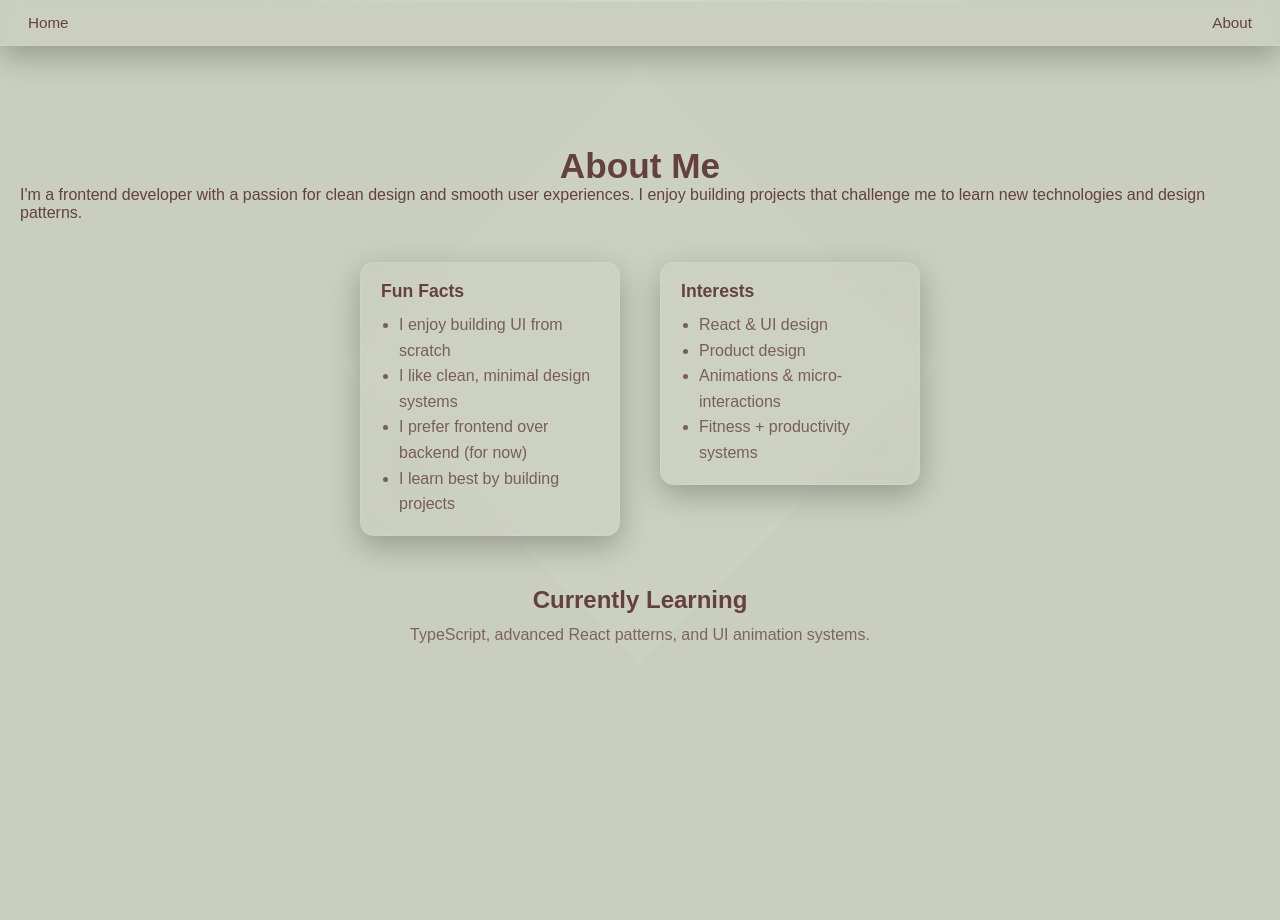
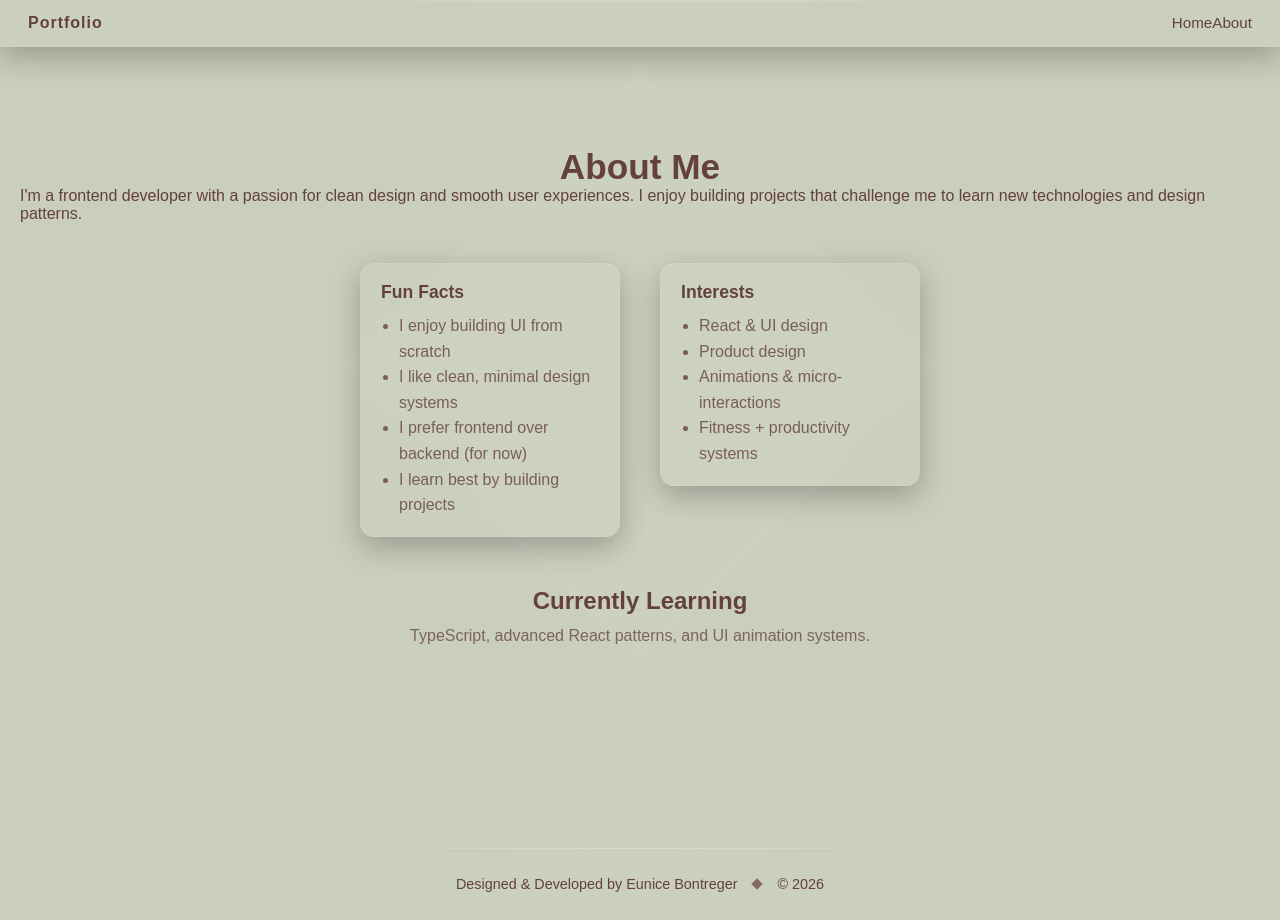
Before and after one commit to Euni-B/pivot-code, a React (Vite) app in the folder my-profile/: page /about in a window 1280 px wide. Before the commit the page ends 846 px from the top, so only its background shows below. Built offline with nearby package versions, Linux system fonts and the light colour scheme.

Commit message:
06-02.classwork

```diff
--- a/my-profile/src/App.tsx
+++ b/my-profile/src/App.tsx
@@ -3,6 +3,7 @@ import { BrowserRouter as Router, Routes, Route } from "react-router-dom";
 import NavBar from "./components/NavBar";
 import Home from "./screens/Home";
 import About from "./screens/About";
+import Footer from "./components/Footer";
 
 function App() {
   return (
@@ -14,6 +15,8 @@ function App() {
         <Route path="/about" element={<About />} />
       </Routes>
 
+       <Footer />
+
     </Router>
   );
 }
--- /dev/null
+++ b/my-profile/src/components/Footer.tsx
@@ -0,0 +1,30 @@
+import "../styles/Footer.css";
+
+function Footer() {
+    const currentYear = new Date().getFullYear();
+
+    return (
+        <footer className="footer">
+
+            <div className="footer-line"></div>
+
+            <div className="footer-content">
+
+                <p>
+
+                  Designed & Developed by Eunice Bontreger
+                </p>
+
+                <div className="footer-diamond"></div>
+
+                <p>
+                    © {currentYear}
+                </p>
+
+            </div>
+
+        </footer>
+    );
+}
+
+export default Footer;
--- a/my-profile/src/components/NavBar.tsx
+++ b/my-profile/src/components/NavBar.tsx
@@ -7,16 +7,23 @@ function NavBar() {
     return (
         <header className="navbar">
 
+            <div className="nav-left">
+                <div className="logo">Portfolio</div>
+            </div>
 
 
-            <nav className="nav-center">
+
+
+            <nav className="nav-right">
                 <Link
                     to="/"
                     className={location.pathname === "/" ? "active" : ""}
                 >
                     Home
                 </Link>
-                </nav>
+
+                {/* <div className="footer-diamond"></div> */}
+
 
                 {/* <Link
                     to="/projects"
@@ -25,7 +32,7 @@ function NavBar() {
                     Projects
                 </Link> */}
 
-                <nav className="nav-right">
+
 
                 <Link
                     to="/about"
--- a/my-profile/src/screens/Home.tsx
+++ b/my-profile/src/screens/Home.tsx
@@ -1,4 +1,5 @@
 import "../styles/Home.css";
+import headshot from "../assets/headshot.jpg";
 
 function Home() {
     return (
@@ -14,7 +15,7 @@ function Home() {
 
                         <img
                             className="profile-avatar"
-                            src="/headshot.jpg"
+                            src={headshot}
                             alt="Profile"
                         />
                     </div>
--- /dev/null
+++ b/my-profile/src/styles/Footer.css
@@ -0,0 +1,63 @@
+.footer {
+  position: relative;
+
+  margin-top: auto;
+
+  padding: 28px 20px;
+
+  background: rgba(255, 255, 255, 0.04);
+
+  backdrop-filter: blur(14px);
+  -webkit-backdrop-filter: blur(14px);
+
+  border-top: 1px solid rgba(255, 255, 255, 0.08);
+}
+.footer-line {
+  position: absolute;
+
+  top: 0;
+  left: 50%;
+
+  transform: translateX(-50%);
+
+  width: 60%;
+  height: 1px;
+
+  background: radial-gradient(
+    circle,
+    rgba(255, 255, 255, 0.25),
+    transparent
+  );
+}
+.footer-content {
+  display: flex;
+  justify-content: center;
+  align-items: center;
+
+  gap: 16px;
+
+  font-size: 0.9rem;
+  font-weight: 500;
+
+  color: inherit;
+}
+.footer-diamond {
+  width: 8px;
+  height: 8px;
+
+  background: currentColor;
+
+  transform: rotate(45deg);
+
+  opacity: 0.7;
+}
+@media (max-width: 600px) {
+  .footer-content {
+    flex-direction: column;
+    gap: 10px;
+  }
+
+  .footer-diamond {
+    display: none;
+  }
+}
--- a/my-profile/src/styles/Home.css
+++ b/my-profile/src/styles/Home.css
@@ -101,8 +101,8 @@
 /* diamond backglow  */
 .avatar-wrapper {
   position: relative;
-  width: 140px;
-  height: 140px;
+  width: 220px;
+  height: 220px;
 
   display: flex;
   align-items: center;
@@ -113,10 +113,10 @@
 .diamond-bg {
   position: absolute;
 
-  width: 110px;
-  height: 110px;
+  width: 180px;
+  height: 180px;
 
-  background: rgba(255, 255, 255, 0.05);
+  background: rgba(255, 255, 255, 0.06);
   border: 1px solid rgba(255, 255, 255, 0.12);
 
   transform: rotate(45deg);
@@ -124,16 +124,15 @@
   border-radius: 10px;
 
   box-shadow:
-    0 0 25px rgba(255, 255, 255, 0.04),
-    0 0 60px rgba(255, 255, 255, 0.02);
-
+    0 0 60px rgba(255, 255, 255, 0.06),
+    0 0 120px rgba(255, 255, 255, 0.03);
   z-index: 0;
 }
 .profile-avatar {
   position: relative;
 
-  width: 95px;
-  height: 95px;
+  width: 140px;
+  height: 140px;
 
   border-radius: 50%;
   object-fit: cover;
--- a/my-profile/src/styles/NavBar.css
+++ b/my-profile/src/styles/NavBar.css
@@ -88,7 +88,23 @@
   text-shadow:
     0 0 10px rgba(255, 255, 255, 0.08);
 }
-.nav-right {
+.navbar {
   display: flex;
-  gap: 16px;
+  align-items: center;
 }
+
+.nav-center {
+  margin-left: auto;
+  display: flex;
+  gap: 24px;
+}
+ .footer-diamond {
+  width: 4px;
+  height: 4px;
+
+  background: currentColor;
+
+  transform: rotate(45deg);
+
+  opacity: 0.7;
+}
```
